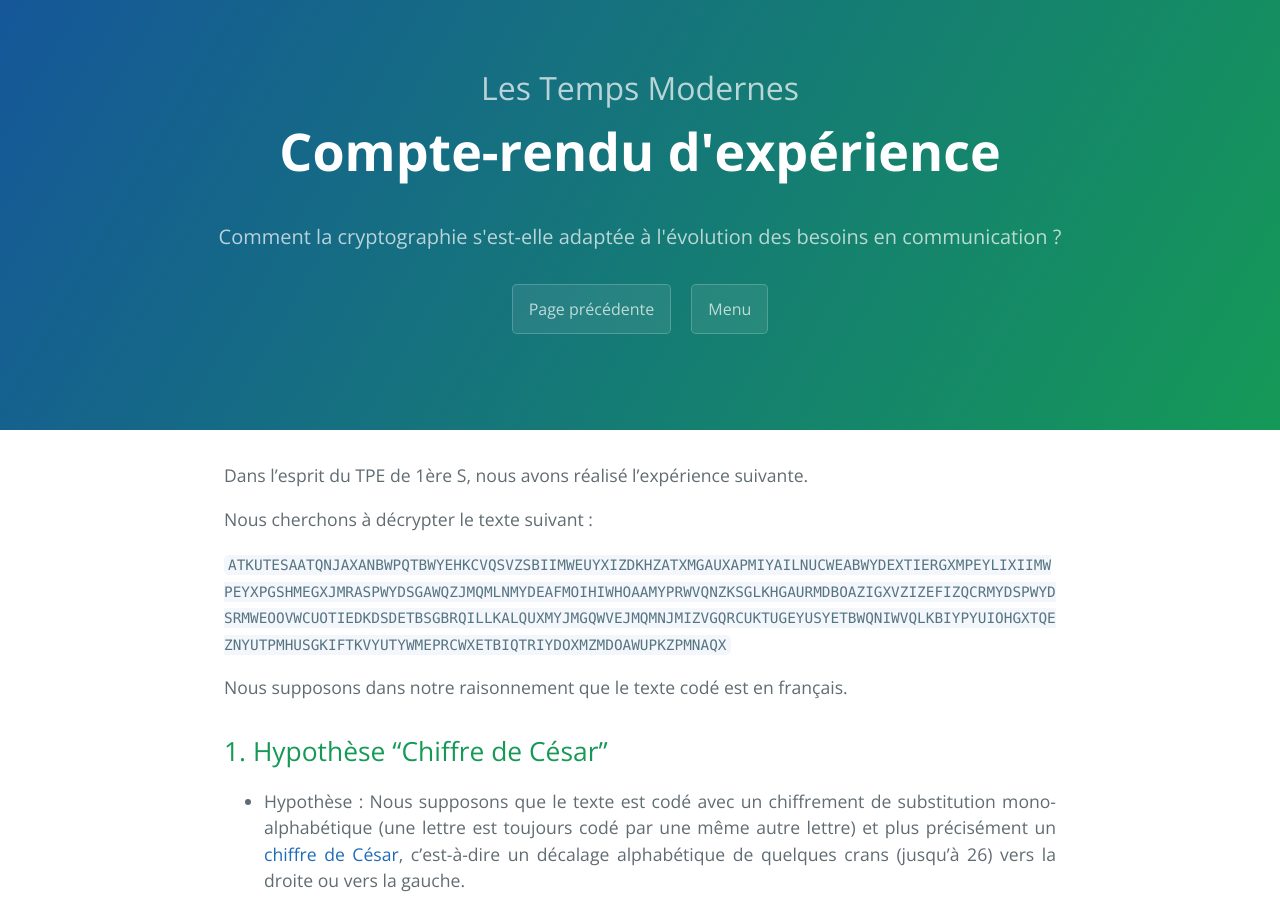
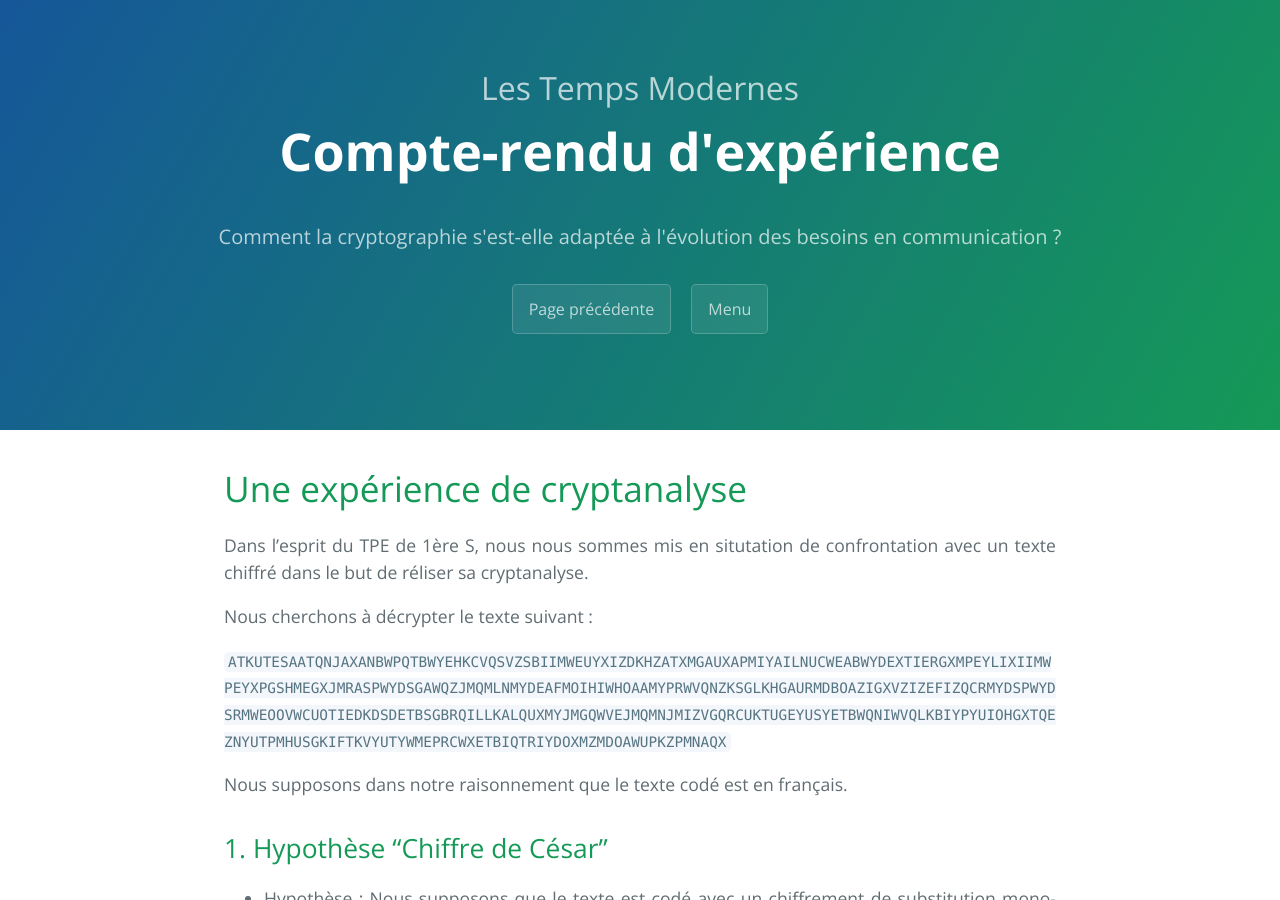
Before and after one commit to SamuelGallay/CryptoTPE, a Jekyll site: the page built from pages/experience.md, in a window 1280 px wide and 900 px high. Built offline with Jekyll 4.4.1, drawn with Linux system fonts in a browser that asks for light colours; our own code applies the rules of GitHub Pages for plain Markdown files.

Commit message:
Update experience.md

```diff
--- a/pages/experience.md
+++ b/pages/experience.md
@@ -5,9 +5,9 @@ precedente: /cryptanalyse-vigenere/
 partie: "Les Temps Modernes"
 menu: /temps-modernes/
 ---
+# Une expérience de cryptanalyse
 
-
-Dans l'esprit du TPE de 1ère S, nous avons réalisé l'expérience suivante.
+Dans l'esprit du TPE de 1ère S, nous nous sommes mis en situtation de confrontation avec un texte chiffré dans le but de réliser sa cryptanalyse.
 
 Nous cherchons à décrypter le texte suivant :
 
```
